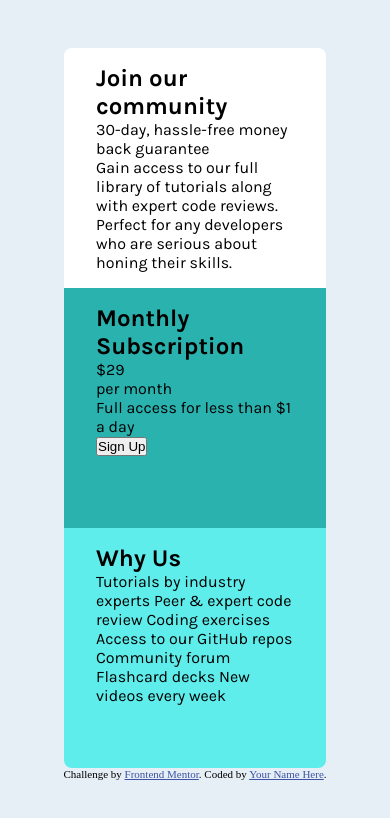
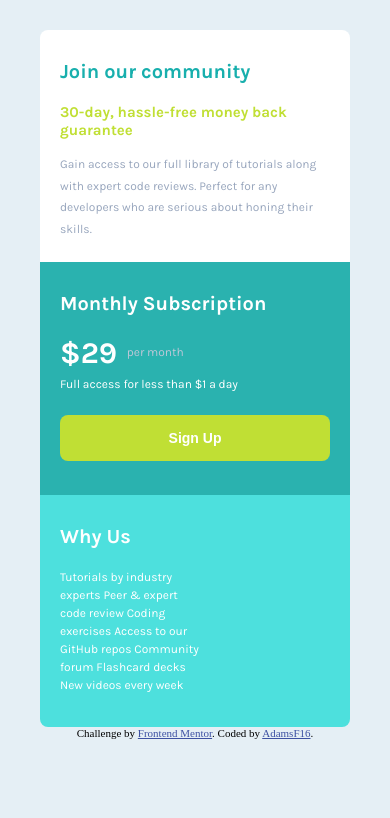
Before and after one commit to AdamsF16/Frontend-Mentor---Single-price-grid-component, a plain HTML site: page index.html in a window 390 px wide. Drawn offline with Linux system fonts and the light colour scheme.

Commit message:
added mobile design

```diff
--- a/index.html
+++ b/index.html
@@ -53,7 +53,7 @@
 				Challenge by
 				<a href="https://www.frontendmentor.io?ref=challenge" target="_blank"
 					>Frontend Mentor</a
-				>. Coded by <a href="#">Your Name Here</a>.
+				>. Coded by <a href="#">AdamsF16</a>.
 			</p>
 		</footer>
 	</body>
--- a/style.scss
+++ b/style.scss
@@ -4,6 +4,11 @@
     box-sizing: border-box;
     margin: 0;
     padding: 0;
+}
+
+html {
+    font-size: 62.5%;
+    scroll-behavior: smooth;
 }
 
 body {
@@ -41,10 +46,82 @@ body {
 
     &__item-three {
         grid-row: 3/4;
-        background-color: hsl(179, 80%, 65%);
+        background-color: hsl(179, 70%, 59%);
         border-bottom-left-radius: 8px;
         border-bottom-right-radius: 8px;
     }
+
+    &__title {
+        font-size: 2rem;
+        padding: 1em 0;
+    }
+
+    &__title-one {
+        color: hsl(179, 76%, 39%);
+    }
+
+    &__title-two, &__title-three {
+        color: #fff;
+    }
+
+    &__subtitle {
+        color: hsl(71, 73%, 54%);
+        font-size: 1.5rem;
+        font-weight: bold;
+        margin-bottom: 1em;
+    }
+
+    &__text {
+        font-size: 1.2rem;
+        margin-bottom: 1em;
+    }
+
+    &__text-one {
+        color: hsl(218, 22%, 67%);
+        line-height: 1.8em;
+    }
+
+    &__text-two {
+        color: #fff;
+        padding: .5em 0;
+    }
+
+    &__text-three {
+        color: #fff;
+        line-height: 1.5em;
+        max-width: 140px;
+    }
+
+    &__box {
+        display: flex;
+        flex-direction: row;
+    }
+
+    &__value {
+        font-size: 3rem;
+        font-weight: bold;
+        color: #fff;
+    }
+
+    &__time {
+        font-size: 1.2rem;
+        color: hsl(216, 26%, 79%);
+        margin-top: .8em;
+        margin-left: .8em;
+    }
+
+    &__btn {
+        width: 100%;
+        padding: 1em;
+        font-size: 1.4rem;
+        font-weight: bold;
+        color: #fff;
+        background-color: hsl(71, 73%, 54%);
+        border: 1px solid transparent;
+        border-radius: 8px;
+        margin-top: .4em;
+    }
+
 }
 
 
```
Also changed, not shown: css/style.css, 1 other file. Lines whose indentation alone changed are shown as unchanged.
